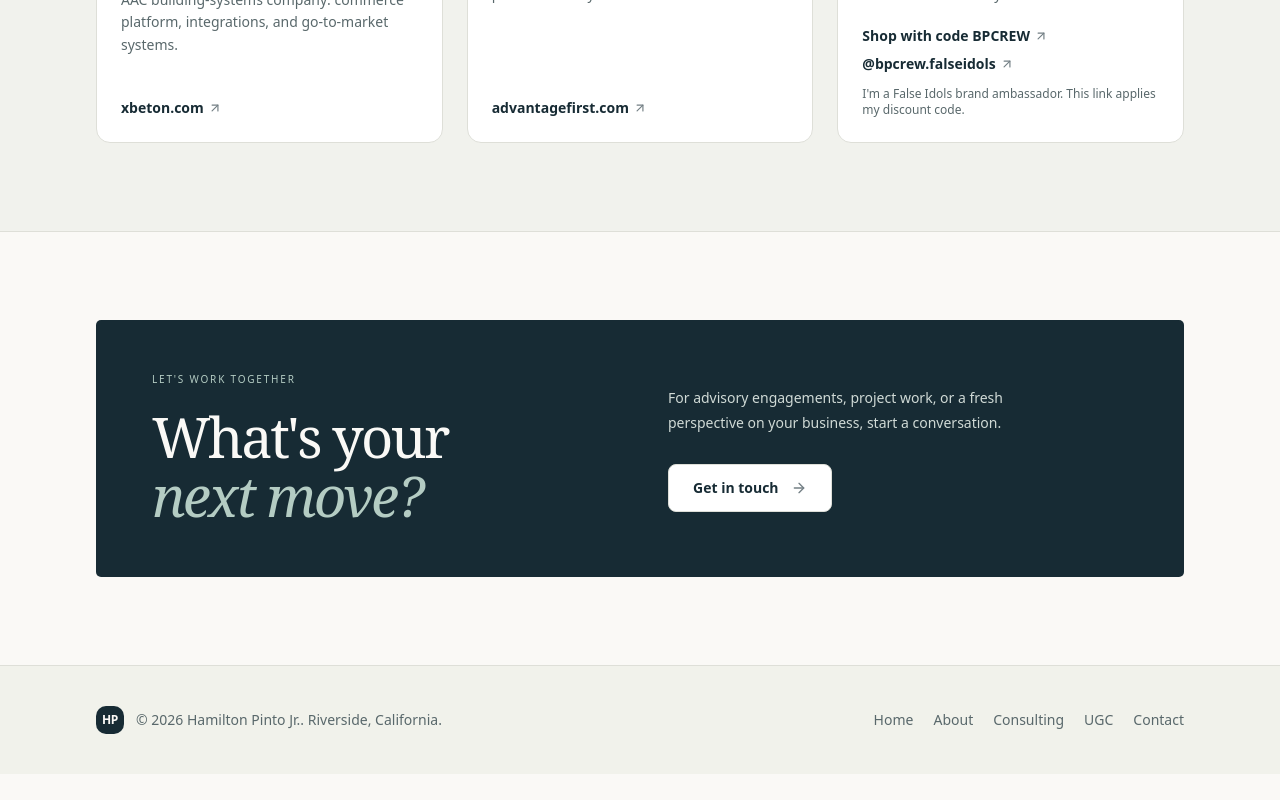
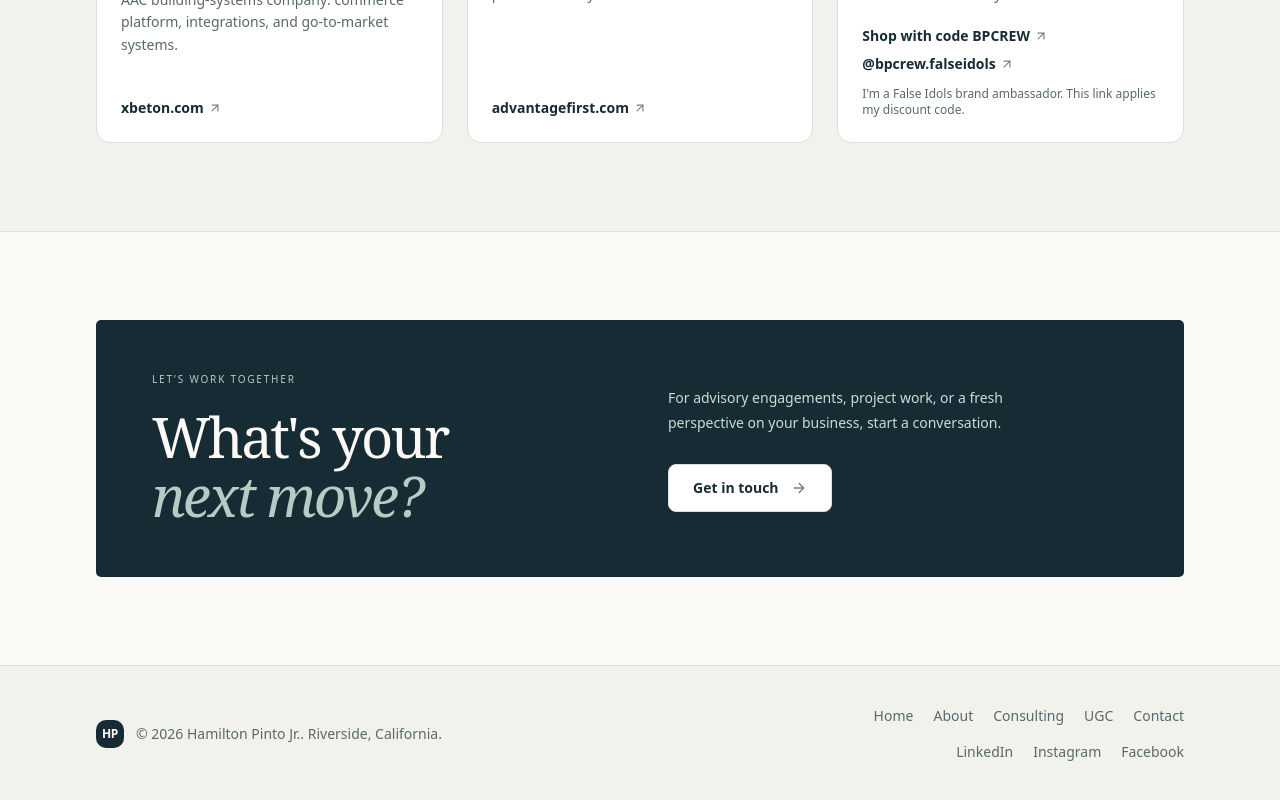
Before and after one commit to hpintojr/hpintojr, a Next.js app: page / in a window 1280 px wide. Shown: the part 2806-3606 px from the top of the page. Before the commit the page ends 3580 px from the top, so only its background shows below. Built offline with nearby package versions, Linux system fonts and the light colour scheme.

Commit message:
Footer: visible social links (LinkedIn, Instagram, Facebook) with rel=me

```diff
--- a/src/app/layout.tsx
+++ b/src/app/layout.tsx
@@ -67,6 +67,7 @@ export default function RootLayout({ children }: LayoutProps<"/">) {
                 &copy; 2026 {site.name}. {site.location}.
               </p>
             </div>
+            <div className="flex flex-col items-start gap-4 sm:items-end">
               <nav aria-label="Footer">
                 <ul className="flex flex-wrap gap-x-5 gap-y-3 text-sm">
                   {nav.map((item) => (
@@ -81,6 +82,41 @@ export default function RootLayout({ children }: LayoutProps<"/">) {
                   ))}
                 </ul>
               </nav>
+              <nav aria-label="Social">
+                <ul className="flex flex-wrap gap-x-5 gap-y-3 text-sm">
+                  <li>
+                    <a
+                      href={site.social.linkedin}
+                      target="_blank"
+                      rel="me noopener"
+                      className="text-muted-foreground transition-colors hover:text-foreground"
+                    >
+                      LinkedIn
+                    </a>
+                  </li>
+                  <li>
+                    <a
+                      href={site.social.instagram}
+                      target="_blank"
+                      rel="me noopener"
+                      className="text-muted-foreground transition-colors hover:text-foreground"
+                    >
+                      Instagram
+                    </a>
+                  </li>
+                  <li>
+                    <a
+                      href={site.social.facebook}
+                      target="_blank"
+                      rel="me noopener"
+                      className="text-muted-foreground transition-colors hover:text-foreground"
+                    >
+                      Facebook
+                    </a>
+                  </li>
+                </ul>
+              </nav>
+            </div>
           </Container>
         </footer>
       </body>
```
Lines whose indentation alone changed are shown as unchanged.
